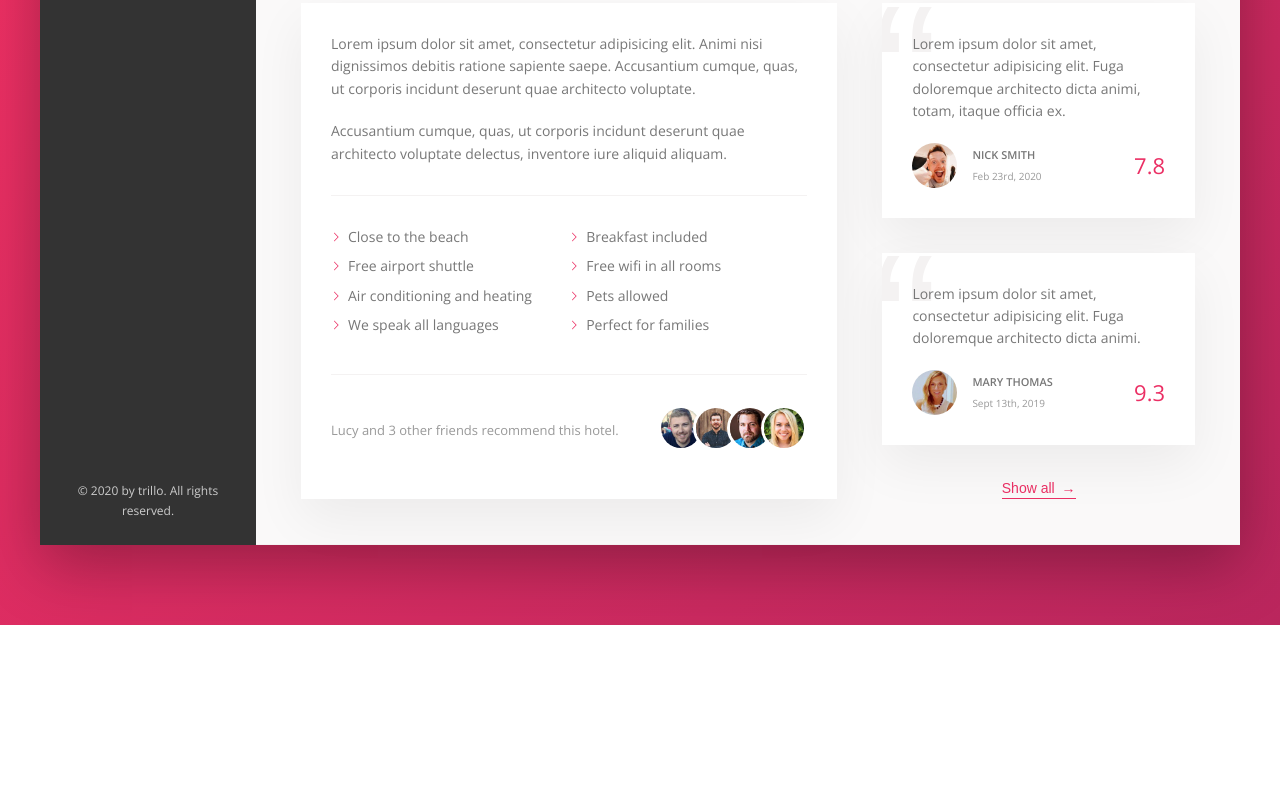
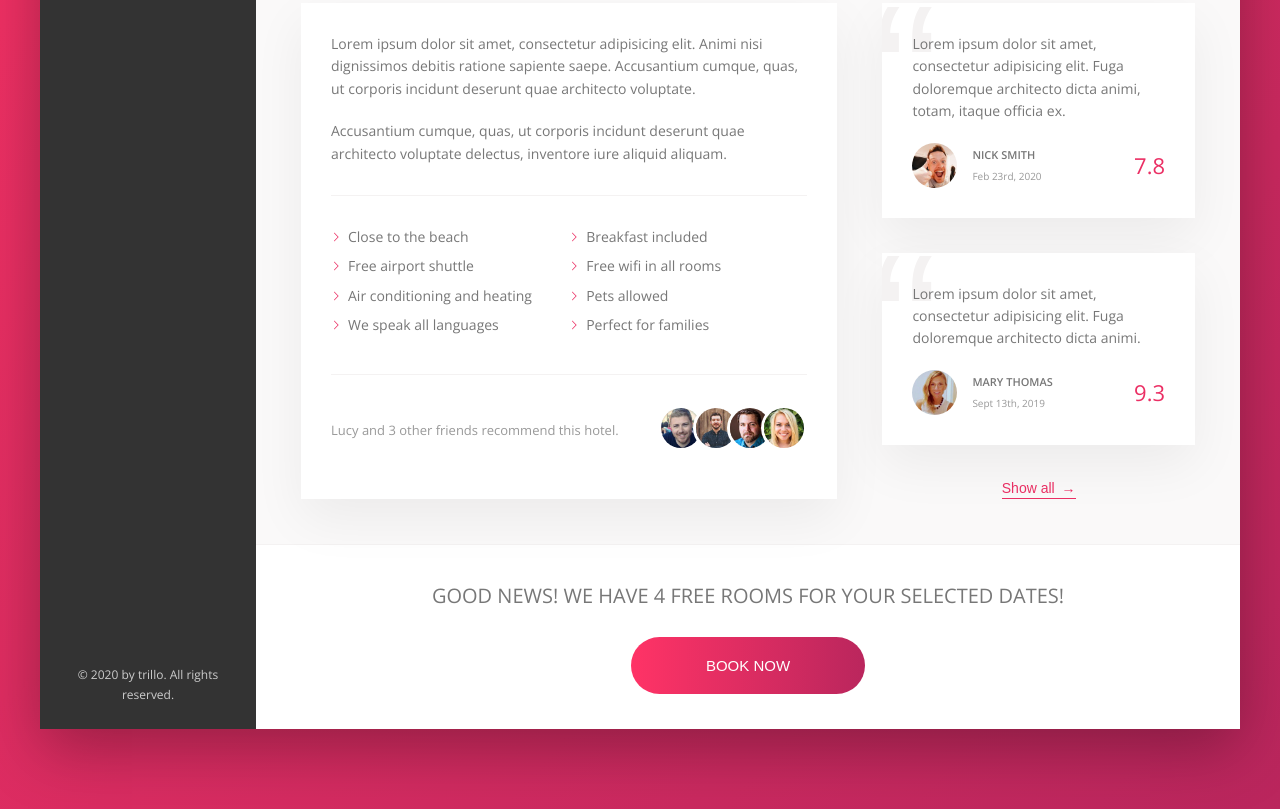
Before and after one commit to DaseulChun/trillo, a website: page index.html in a window 1280 px wide. Shown: the part 648-1457 px from the top of the page. Before the commit the page ends 1273 px from the top, so only its background shows below. Drawn offline with nearby package versions, Linux system fonts and the light colour scheme.

Commit message:
Add the CTA Section

```diff
--- a/index.html
+++ b/index.html
@@ -200,6 +200,17 @@
                 Show all <span>&rarr;</span>
               </button>
             </div>
+
+          </div>
+
+          <div class="cta">
+            <h2 class="cta__book-now">
+              Good news! We have 4 free rooms for your selected dates!
+            </h2>
+            <button class="btn">
+              <span class="btn__visible">Book now</span>
+              <span class="btn__invisible">Only 4 rooms left</span>
+            </button>
           </div>
         </main>
 
--- a/sass/_components.scss
+++ b/sass/_components.scss
@@ -455,3 +455,69 @@
     z-index: 1;
   }
 }
+
+/////////////////////////////////
+// CALL TO ACTION
+
+.cta {
+  padding: 3.5rem;
+  text-align: center;
+
+  &__book-now {
+    font-size: 2rem;
+    font-weight: 300;
+    text-transform: uppercase;
+    margin-bottom: 2.5rem;
+  }
+}
+
+/////////////////////////////////
+// BUTTON
+
+.btn {
+  font-size: 1.5rem;
+  font-weight: 300;
+  text-transform: uppercase;
+  border-radius: 100px;
+  border: none;
+  background-image: linear-gradient(to right, var(--color-primary-light), var(--color-primary-dark));
+  color: #fff;
+  position: relative;
+  overflow: hidden; // This will hide the invisible button outside of the area
+  cursor: pointer;
+
+  & > * {
+    display: inline-block;
+    height: 100%;
+    width: 100%;
+    transition: all .2s;
+  }
+
+  &__visible {
+    padding: 2rem 7.5rem;
+  }
+
+  &__invisible {
+    position: absolute;
+    padding: 2rem 0;
+    left: 0;
+    top: -100%;
+  }
+
+  &:hover {
+    background-image: linear-gradient(to left, var(--color-primary-light), var(--color-primary-dark));
+  }
+
+  &:hover &__visible {
+    transform: translateY(100%);
+  }
+
+  &:hover &__invisible {
+    top: 0;
+  }
+
+  &:focus {
+    outline: none;
+    animation: pulsate 1s infinite;
+  }
+}
```
Also changed, not shown: css/style.css.
